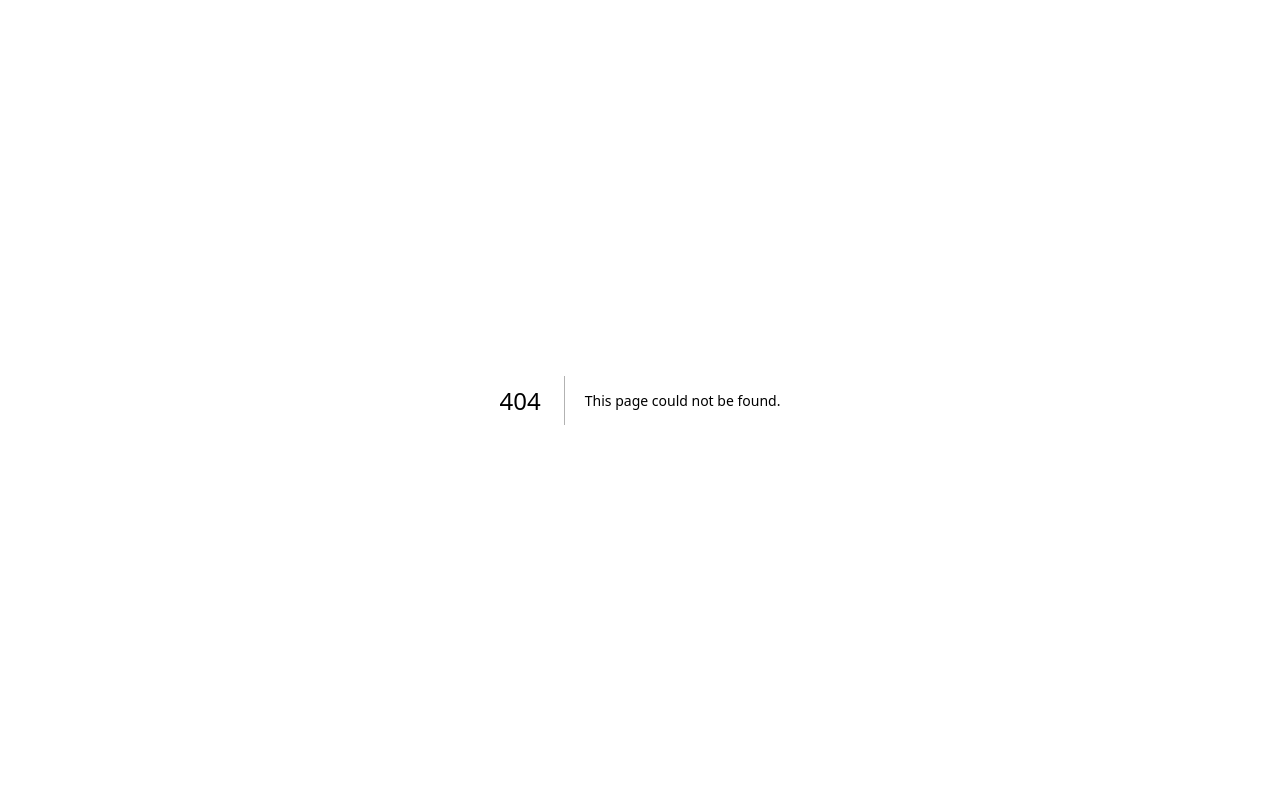
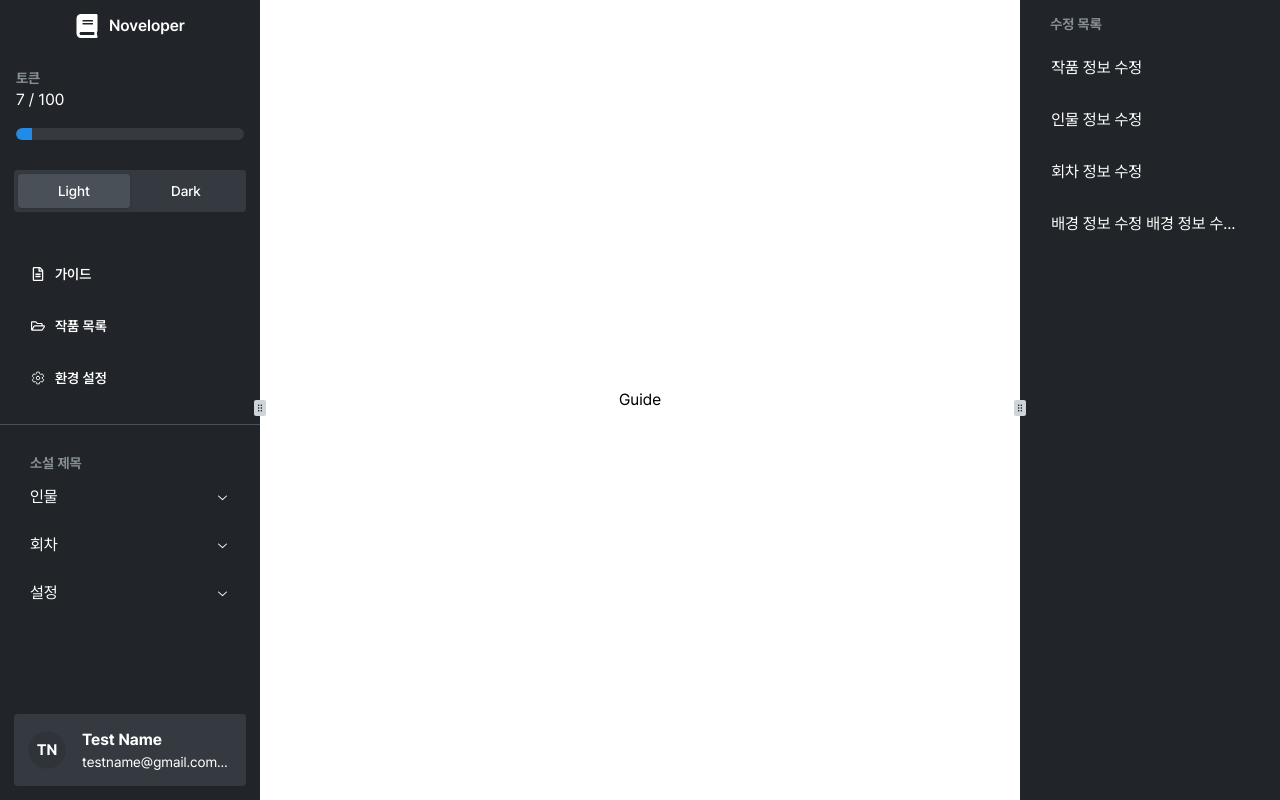
Before and after one commit to leey00nsu/noveloper, a Next.js app: page /dashboard/guide in a window 1280 px wide. Before the commit this address had no page. Built offline with nearby package versions, Linux system fonts and the light colour scheme.

Commit message:
feat. parallel route를 이용한 모달 추가

```diff
--- /dev/null
+++ b/src/app/dashboard/@modal/(.)profile/page.tsx
@@ -0,0 +1,24 @@
+'use client';
+
+import { Modal } from '@mantine/core';
+import { useRouter } from 'next/navigation';
+import { useEffect, useState } from 'react';
+
+const Page = () => {
+  const [isOpen, setIsOpen] = useState(false);
+  const router = useRouter();
+
+  useEffect(() => {
+    setTimeout(() => {
+      setIsOpen(true);
+    }, 0);
+  }, []);
+
+  return (
+    <Modal centered opened={isOpen} onClose={() => router.back()}>
+      Modal!
+    </Modal>
+  );
+};
+
+export default Page;
--- /dev/null
+++ b/src/app/dashboard/@modal/default.tsx
@@ -0,0 +1,5 @@
+const Default = () => {
+  return null;
+};
+
+export default Default;
--- /dev/null
+++ b/src/app/dashboard/guide/page.tsx
@@ -0,0 +1,5 @@
+import Guide from '@/components/dashboard/content/guide/guide';
+
+export default function Page() {
+  return <Guide />;
+}
--- /dev/null
+++ b/src/app/dashboard/layout.tsx
@@ -0,0 +1,22 @@
+import DashboardGroup from '@/components/dashboard/dashboard-group';
+import { Box } from '@mantine/core';
+import React from 'react';
+
+const Layout = ({
+  children,
+  modal,
+}: {
+  children: React.ReactNode;
+  modal: React.ReactNode;
+}) => {
+  return (
+    <>
+      <Box className="h-dvh">
+        <DashboardGroup>{children}</DashboardGroup>
+      </Box>
+      {modal}
+    </>
+  );
+};
+
+export default Layout;
--- a/src/app/dashboard/page.tsx
+++ b/src/app/dashboard/page.tsx
@@ -1,10 +1,5 @@
-import DashboardGroup from '@/components/dashboard/dashboard-group';
-import { Box } from '@mantine/core';
+import Home from '@/components/dashboard/content/home/home';
 
 export default function Page() {
-  return (
-    <Box className="h-dvh">
-      <DashboardGroup />
-    </Box>
-  );
+  return <Home />;
 }
--- /dev/null
+++ b/src/app/not-found.tsx
@@ -0,0 +1,7 @@
+import { redirect } from 'next/navigation';
+
+const NotFound = () => {
+  redirect('/');
+};
+
+export default NotFound;
--- /dev/null
+++ b/src/components/dashboard/content/guide/guide.tsx
@@ -0,0 +1,11 @@
+import { Box, Center } from '@mantine/core';
+
+const Guide = () => {
+  return (
+    <Box className="h-full w-full">
+      <Center className="h-full w-full">Guide</Center>
+    </Box>
+  );
+};
+
+export default Guide;
--- a/src/components/dashboard/content/home/home.tsx
+++ b/src/components/dashboard/content/home/home.tsx
@@ -1,4 +1,5 @@
 import { Box, Button, Center, Stack, Text, Title } from '@mantine/core';
+import Link from 'next/link';
 import { BsFolderPlus, BsLightbulb } from 'react-icons/bs';
 import { MdArrowOutward } from 'react-icons/md';
 
@@ -23,6 +24,8 @@ const Home = () => {
           <Stack className="gap-sm">
             {MOCK_CONTENTS.map((content) => (
               <Button
+                href="/dashboard/guide"
+                component={Link}
                 key={content.label}
                 size="lg"
                 variant="light"
--- a/src/components/dashboard/dashboard-group.tsx
+++ b/src/components/dashboard/dashboard-group.tsx
@@ -1,6 +1,5 @@
 'use client';
 
-import Home from '@/components/dashboard/content/home/home';
 import Sidebar from '@/components/dashboard/sidebar/sidebar';
 import PanelResizeHandle from '@/components/ui/panel/panel-resize-handle';
 import { useViewportSize } from '@mantine/hooks';
@@ -13,7 +12,7 @@ import Toolbar from './toolbar/toolbar';
 const MIN_SIDEBAR_SIZE = 260;
 const MIN_TOOLBAR_SIZE = 260;
 
-const DashboardGroup = () => {
+const DashboardGroup = ({ children }: { children: React.ReactNode }) => {
   const [isSidebarCollapsed, setIsSidebarCollapsed] = useState(false);
   const [isToolbarCollapsed, setIsToolbarCollapsed] = useState(false);
 
@@ -69,7 +68,7 @@ const DashboardGroup = () => {
         </>
       )}
       <Panel id="main" order={2} defaultSize={minMainSize}>
-        <Home />
+        {children}
       </Panel>
       {viewPortWidth > 1024 && (
         <>
--- a/src/components/dashboard/sidebar/user-info.tsx
+++ b/src/components/dashboard/sidebar/user-info.tsx
@@ -1,8 +1,9 @@
 import { Avatar, Box, Group, Stack, Text } from '@mantine/core';
+import Link from 'next/link';
 
 const UserInfo = () => {
   return (
-    <Box className="p-sm">
+    <Box href="/dashboard/profile" component={Link} className="p-sm">
       <Group
         grow
         preventGrowOverflow={false}
```
